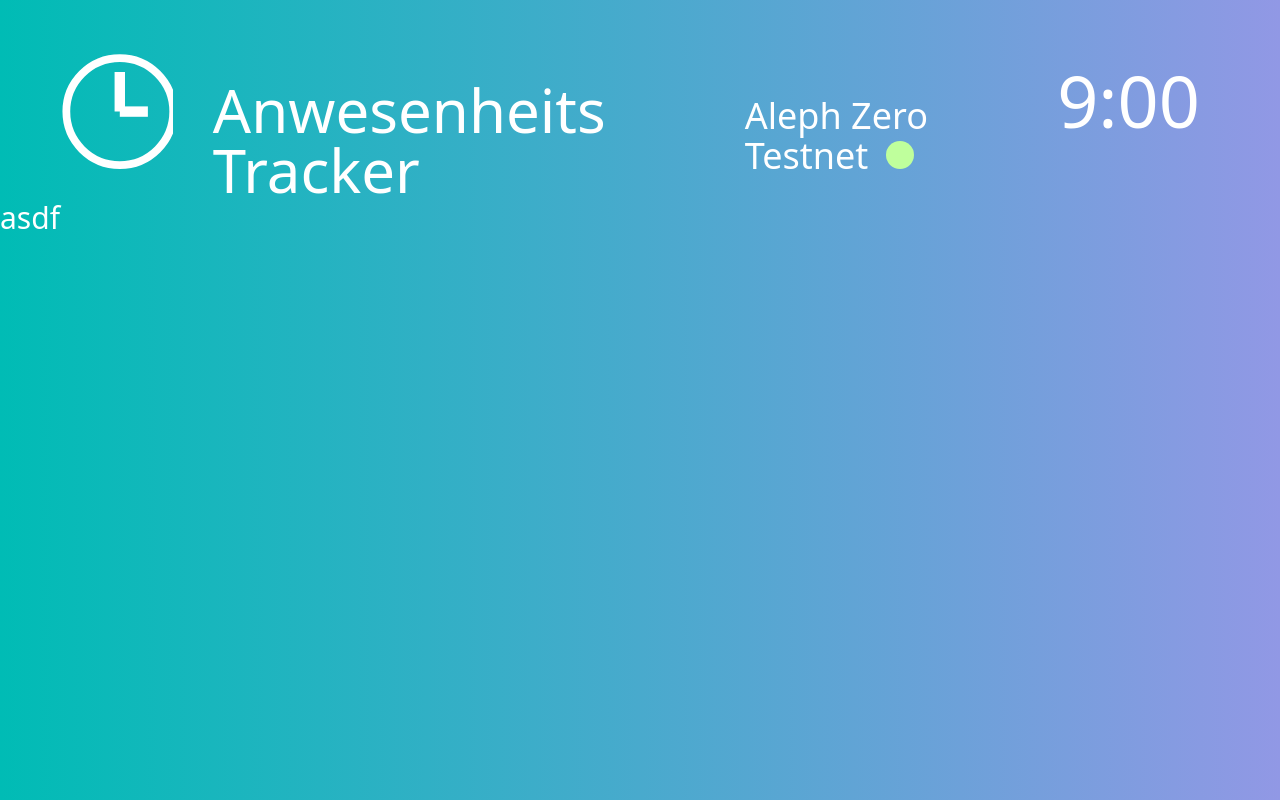
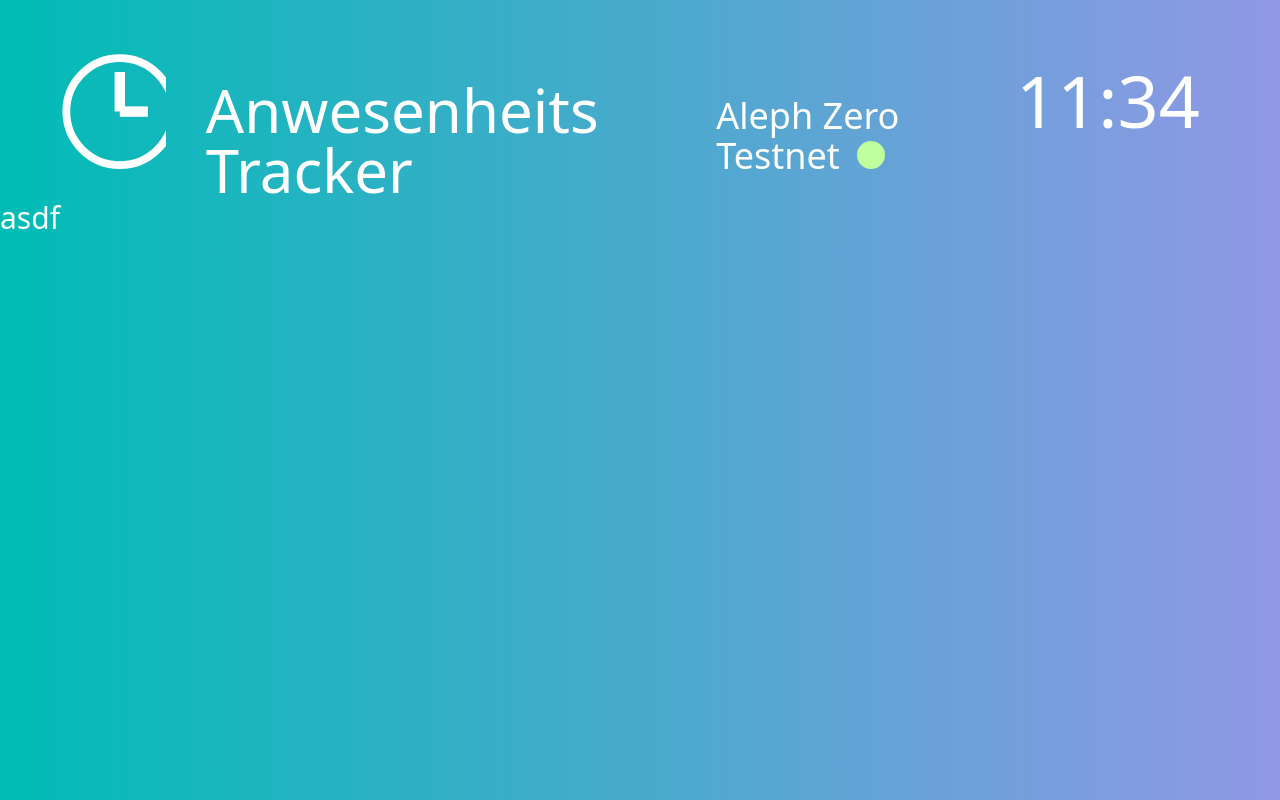
Before and after one commit to stoand/hello-smart-contracts, a SvelteKit app in the folder ui/: page /attendance in a window 1280 px wide. Built offline with nearby package versions, Linux system fonts and the light colour scheme.

Commit message:
ui: layout time works

```diff
--- a/ui/src/routes/+layout.svelte
+++ b/ui/src/routes/+layout.svelte
@@ -1,19 +1,38 @@
 <script lang="ts">
     import "../app.css";
     import ClockIcon from "./clock-icon.svelte";
+
+    let time = "";
+
+    function updateTime() {
+        let now = new Date();
+        let minutes = now.getMinutes().toString();
+        if (minutes.length == 1) {
+            minutes = "0" + minutes;
+        }
+        time = `${now.getHours()}:${minutes}`;
+    }
+
+    updateTime();
+
+    setInterval(updateTime, 1000);
 </script>
 
 <div>
     <div class="flex">
         <ClockIcon />
         <a href="/" class="text-6xl mt-20 ml-10">Anwesenheits Tracker</a>
-        <div class="grow"></div>
-        <div class="text-4xl mt-24">Aleph Zero Testnet <span class="inline-block w-7 h-7 ml-2 bg-status-good rounded-full"></span></div>
-        <div class="grow"></div>
-        <div class="text-7xl mt-16 mr-20">9:00</div>
+        <div class="grow" />
+        <div class="text-4xl mt-24">
+            Aleph Zero Testnet <span
+                class="inline-block w-7 h-7 ml-2 bg-status-good rounded-full"
+            />
+        </div>
+        <div class="grow" />
+        <div class="text-7xl mt-16 mr-20">{time}</div>
     </div>
 
     <div>
-        <slot/>
+        <slot />
     </div>
 </div>
```
